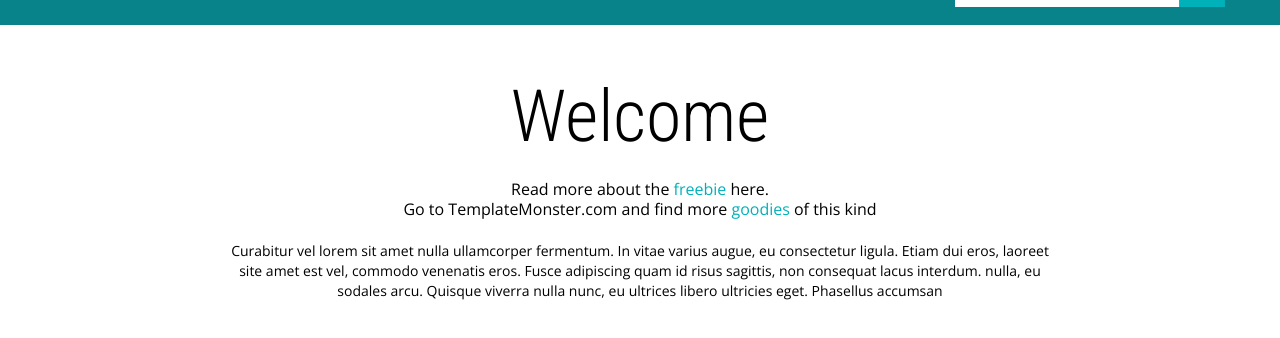
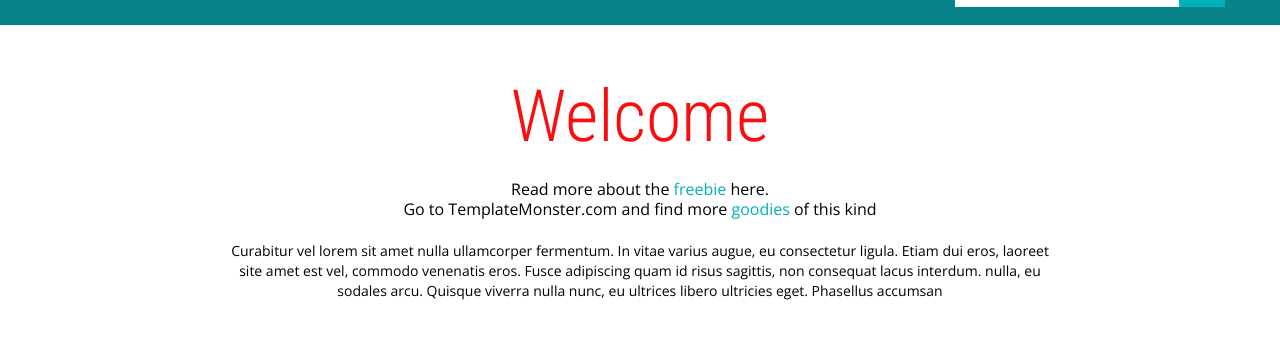
Before and after one commit to johannescfedon/fedon-consulting.github.io, a plain HTML site: page index.html in a window 1280 px wide. Shown: the part 730-1068 px from the top of the page. Drawn offline with nearby package versions, Linux system fonts and the light colour scheme.

Commit message:
changed csss colour 2 read

```diff
--- a/css/style.css
+++ b/css/style.css
@@ -222,7 +222,7 @@ h2.head__1 {
   padding-top: 74px;
   font-size: 72px;
   margin-bottom: 26px;
-  color: #000000;
+  color: #fc0d0d;
 }
 h3 {
   font-size: 36px;
```
